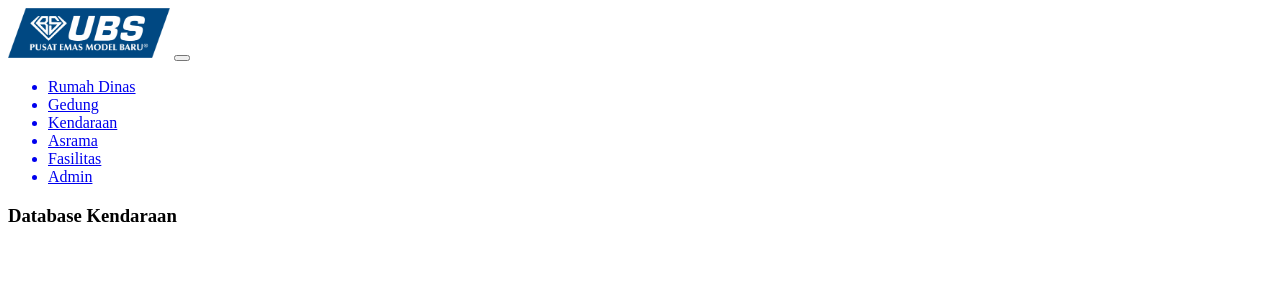
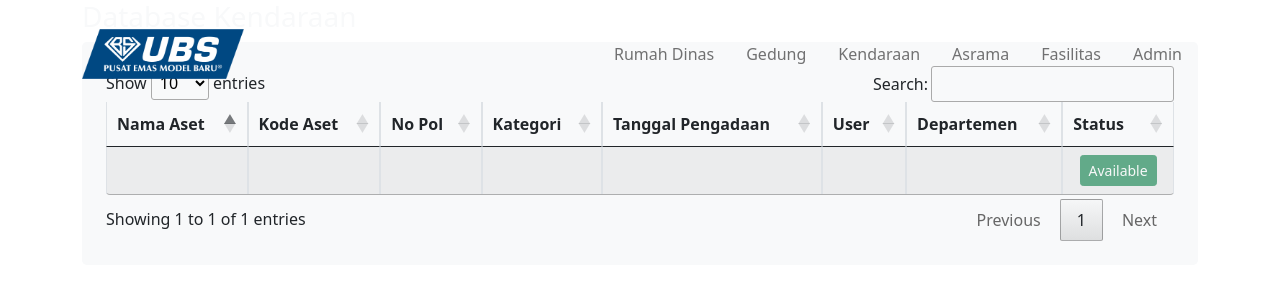
Before and after one commit to XSmas29/ubs_codeigniter, a CodeIgniter app: the page made by application/views/admin/kendaraan.php in a window 1280 px wide. Shown: the top 300 px of the page. Run offline with CodeIgniter, Linux system fonts and the light colour scheme; the template is opened without the code that fills it: most values are stand-ins (such as "Sample title", 1, 10 or a date in 2020); some libraries are stand-ins or nearby versions.

Commit message:
+ page list gedung & kendaraan

```diff
--- a/application/controllers/Master.php
+++ b/application/controllers/Master.php
@@ -27,11 +27,13 @@ class Master extends CI_Controller
 	}
 	public function listgedung()
 	{
-		$this->load->view('admin/gedung');
+		$data['listgedung'] = $this->Asset->getGedung();
+		$this->load->view('admin/gedung', $data);
 	}
 	public function listkendaraan()
 	{
-		$this->load->view('admin/kendaraan');
+		$data['listkendaraan'] = $this->Asset->getKendaraan();
+		$this->load->view('admin/kendaraan', $data);
 	}
 	public function listasrama()
 	{
--- a/application/views/admin/kendaraan.php
+++ b/application/views/admin/kendaraan.php
@@ -11,19 +11,76 @@
 <body>
 	<main class="main" id="top">
 		<?php require_once(APPPATH . 'views\template\header.php') ?>
+
+		<script type="text/javascript" src="https://cdnjs.cloudflare.com/ajax/libs/twitter-bootstrap/5.0.1/js/bootstrap.bundle.min.js"></script>
+		<link rel="stylesheet" type="text/css" href="https://cdnjs.cloudflare.com/ajax/libs/twitter-bootstrap/5.0.1/css/bootstrap.min.css"/>
+
 		<section id="home">
 			<div class="bg-holder" style="background-image:url(<?php echo base_url(); ?>assets/img/gallery/hero.png);background-position:center;background-size:cover;">
 			</div>
 
 			<div class="container">
-				<div class="row align-items-start min-vh-50 min-vh-sm-75">
+				<div class="row align-items-start">
 					<div>
 						<h3 class="text-light">Database Kendaraan</h3>
 					</div>
 				</div>
+				<div class="bg-light min-vh-50 min-vh-sm-75 p-4 rounded-3">
+						<table id="myTable" class="table table-striped table-bordered rounded text-center">
+							<thead>
+								<tr>
+									<th>Nama Aset</th>
+									<th>Kode Aset</th>
+									<th>No Pol</th>
+									<th>Kategori</th>
+									<th>Tanggal Pengadaan</th>
+									<th>User</th>
+									<th>Departemen</th>
+									<th>Status</th>
+								</tr>
+							</thead>
+							<tbody>
+									<?php
+										for ($i=0; $i < count($listkendaraan); $i++) {
+									?>
+									    	<tr>
+												<td><?= $listkendaraan[$i]->NAMA_ASSET?></td>
+												<td><?= $listkendaraan[$i]->KODE_ASSET?></td>
+												<td><?= $listkendaraan[$i]->INFO_1?></td>
+												<td><?= $listkendaraan[$i]->INFO_2?></td>
+												<td><?= $listkendaraan[$i]->TGL_PENGADAAN?></td>
+												<td><!-- JIKA ADA YG PINJAM, AMBIL NAMA USER --></td>
+												<td><!-- JIKA ADA YG PINJAM, AMBIL DEPARTEMEN USER --></td>
+												<td>
+													<?php
+													if ($listkendaraan[$i]->STATUS == 0){
+														echo "<button disabled class='btn btn-sm btn-success'>Available</button>";
+													}
+													else if ($listkendaraan[$i]->STATUS == 1){
+														echo "<button disabled class='btn btn-sm btn-warning'>In Use</button>";
+													}
+													else{
+														echo "<button disabled class='btn btn-sm btn-danger'>Deleted</button>";
+													}
+												?>
+												</td>
+											</tr>
+									<?php
+										}
+									?>
+							</tbody>
+						</table>
+					</div>
 			</div>
+
 		</section>
 	</main>
 </body>
 
 </html>
+
+<script type="text/javascript">
+	$(document).ready( function () {
+		$('#myTable').DataTable();
+	} );
+</script>
```
Also changed, not shown: application/models/Asset.php (+10 -0 lines), application/views/admin/gedung.php (+56 -1 lines), application/views/admin/rumahdinas.php (+14 -4 lines).
